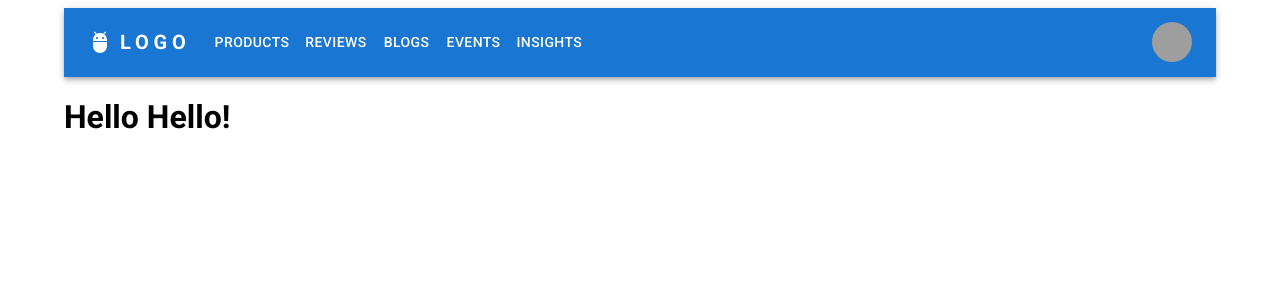
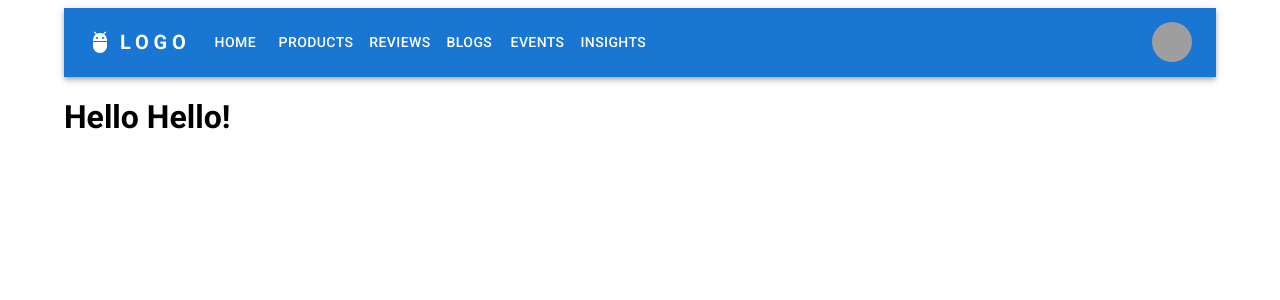
Before and after one commit to sharmasubham22/digi-soul, a React (Create React App) app in the folder digi-soul/: page / in a window 1280 px wide. Shown: the top 300 px of the page. Built offline with nearby package versions, Linux system fonts and the light colour scheme; grey boxes are pictures that could not be loaded.

Commit message:
Fixed Navbar links

```diff
--- a/digi-soul/src/components/NavBar.js
+++ b/digi-soul/src/components/NavBar.js
@@ -12,8 +12,9 @@ import Button from "@mui/material/Button";
 import Tooltip from "@mui/material/Tooltip";
 import MenuItem from "@mui/material/MenuItem";
 import AdbIcon from "@mui/icons-material/Adb";
+import routes from "../routes/routes";
 
-const pages = ["Products", "Reviews", "Blogs", "Events", "Insights"];
+// const pages = ["Products", "Reviews", "Blogs", "Events", "Insights"];
 const settings = [
   "Profile",
   "Update Profile",
@@ -99,9 +100,14 @@ const NavBar = () => {
                 display: { xs: "block", md: "none" },
               }}
             >
-              {pages.map((page) => (
-                <MenuItem key={page} onClick={handleCloseNavMenu}>
-                  <Typography textAlign="center">{page}</Typography>
+              {routes.filter(route => route.name).map((route) => (
+                <MenuItem
+                  key={route.name}
+                  onClick={handleCloseNavMenu}
+                  component="a"
+                  href={route.path}
+                >
+                  <Typography textAlign="center">{route.name}</Typography>
                 </MenuItem>
               ))}
             </Menu>
@@ -126,13 +132,15 @@ const NavBar = () => {
             LOGO
           </Typography>
           <Box sx={{ flexGrow: 1, display: { xs: "none", md: "flex" } }}>
-            {pages.map((page) => (
+            {routes.filter(route => route.name).map((route) => (
               <Button
-                key={page}
+                key={route.name}
                 onClick={handleCloseNavMenu}
+                component="a"
+                href={route.path}
                 sx={{ my: 2, color: "white", display: "block" }}
               >
-                {page}
+                {route.name}
               </Button>
             ))}
           </Box>
--- a/digi-soul/src/routes/routes.js
+++ b/digi-soul/src/routes/routes.js
@@ -3,10 +3,27 @@ import EventDetails from "../views/EventDetails";
 
 const routes = [
   {
+    name: "Home",
     path: "/",
     element: <h1>Hello Hello!</h1>,
   },
   {
+    name: "Products",
+    path: "/products",
+    element: <h1>Products</h1>,
+  },
+  {
+    name: "Reviews",
+    path: "/reviews",
+    element: <h1>Reviews</h1>,
+  },
+  {
+    name: "Blogs",
+    path: "/blogs",
+    element: <h1>Blogs</h1>,
+  },
+  {
+    name: "Events",
     path: "/events",
     element: <AllEvents />,
   },
@@ -14,6 +31,11 @@ const routes = [
     path: "/event/:id",
     element: <EventDetails />,
   },
+  {
+    name: "Insights",
+    path: "/insights",
+    element: <h1>Insights</h1>,
+  }
 ];
 
 export default routes;
--- a/digi-soul/src/views/EventDetails.js
+++ b/digi-soul/src/views/EventDetails.js
@@ -11,16 +11,15 @@ import eventsData from "../data/events.json";
 
 function EventDetails() {
   const { id } = useParams();
-  console.log(id);
-  const currentEvent = eventsData.filter((event) => event.eventId == id).at(0);
+  console.log(id)
+  const currentEvent = eventsData.filter((event) => event.eventId === parseInt(id)).at(0);
 
   console.log(currentEvent);
 
   return (
     <Container sx={{ paddingTop: "50px" }}>
       <Card sx={{ maxWidth: 600, margin: "0 auto" }}>
-        <CardMedia
-          sx={{ objectFit: "cover" }}
+        <CardMedia sx={{objectFit: "cover"}}
           component="img"
           alt="Event Image"
           height="200"
```
